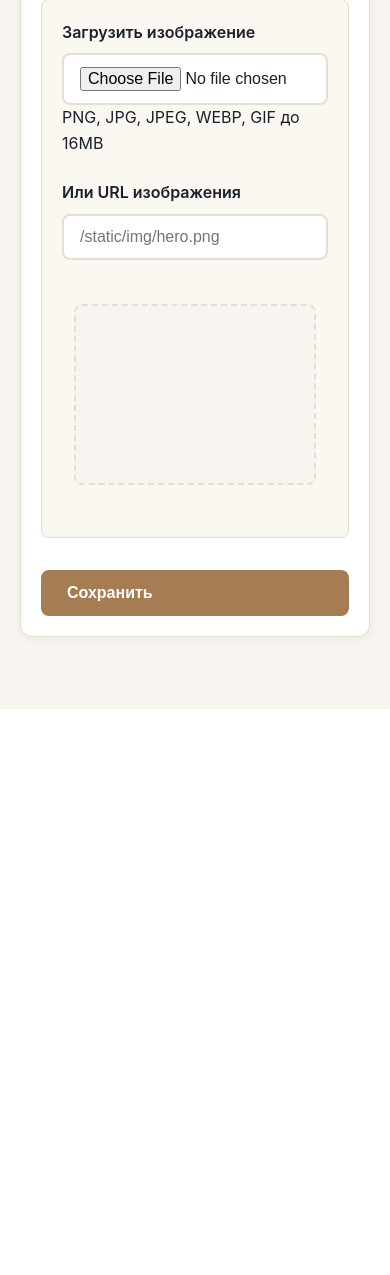
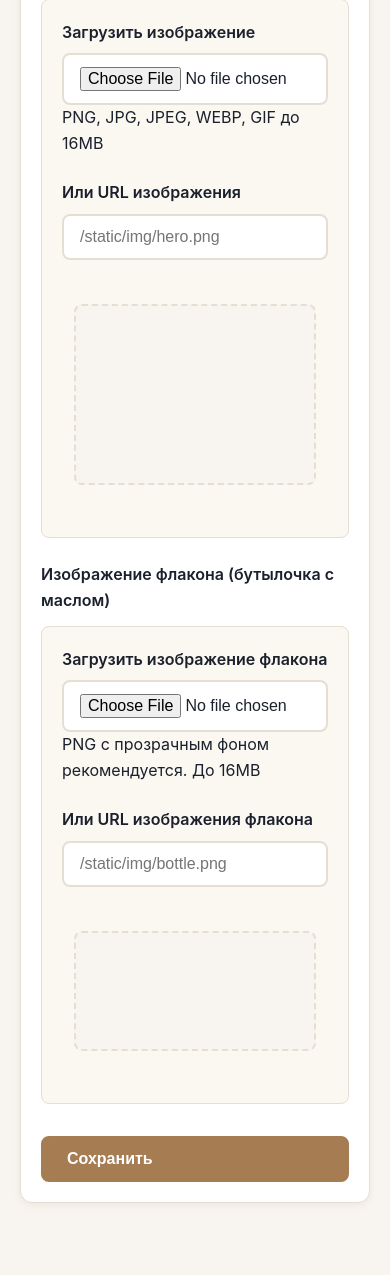
Before and after one commit to KoboSteruS/OilFusion_lending, a Flask app: template app/templates/admin/hero_edit.html in a window 390 px wide. Shown: the part 1117-2392 px from the top of the page. Before the commit the page ends 1826 px from the top, so only its background shows below. Run offline with Flask 3, Linux system fonts and the light colour scheme; the template is opened without the code that fills it, so the values that code supplies are empty.

Commit message:
Add bottle image upload feature to Hero section admin panel

```diff
--- a/app/templates/admin/hero_edit.html
+++ b/app/templates/admin/hero_edit.html
@@ -71,6 +71,34 @@
         </div>
       </div>
 
+      <div class="admin-form-group">
+        <label class="admin-form-label">Изображение флакона (бутылочка с маслом)</label>
+        <div class="admin-image-upload-section">
+          <div class="admin-form-group">
+            <label for="hero_bottle_image" class="admin-form-label">Загрузить изображение флакона</label>
+            <input type="file" id="hero_bottle_image" name="hero_bottle_image" class="admin-form-input" accept="image/*" onchange="previewImage(this, 'hero_bottle_preview')">
+            <div class="admin-form-help">PNG с прозрачным фоном рекомендуется. До 16MB</div>
+          </div>
+
+          <div class="admin-form-group">
+            <label for="hero_bottle_url" class="admin-form-label">Или URL изображения флакона</label>
+            <input type="url" id="hero_bottle_url" name="hero_bottle_url" class="admin-form-input"
+                   value="{{ hero.bottle_image_url or '' }}"
+                   placeholder="/static/img/bottle.png" onchange="previewImageFromUrl(this, 'hero_bottle_preview')">
+          </div>
+
+          <div class="admin-form-group">
+            <div class="admin-image-info">
+              <div id="hero_bottle_preview" class="admin-preview-image">
+                {% if hero.bottle_image_url %}
+                <img src="{{ hero.bottle_image_url }}" alt="Превью флакона">
+                {% endif %}
+              </div>
+            </div>
+          </div>
+        </div>
+      </div>
+
       <div class="admin-form-actions">
         <button type="submit" class="admin-btn admin-btn-primary">Сохранить</button>
       </div>
```
Also changed, not shown: app/routes/admin.py (+18 -0 lines), app/static/css/main.css (+44 -0 lines), app/templates/sections/hero.html (+7 -0 lines).
